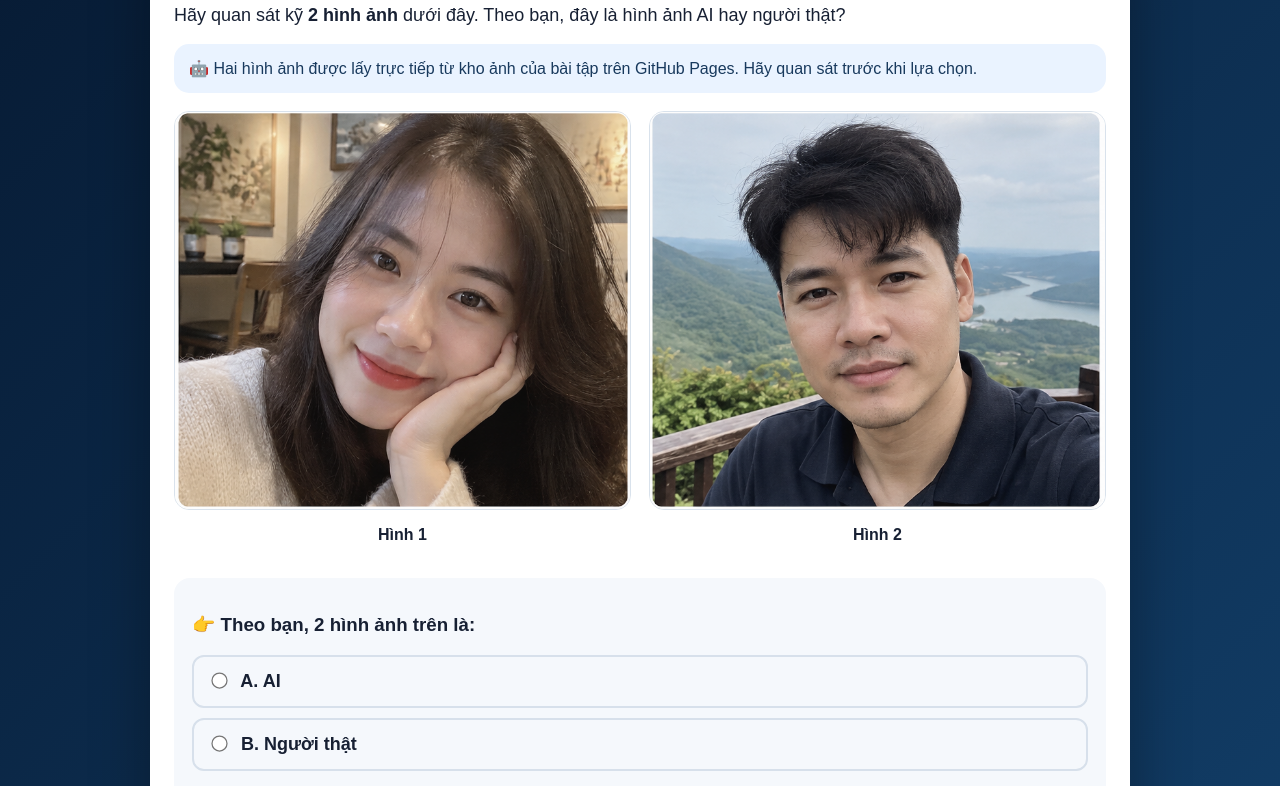
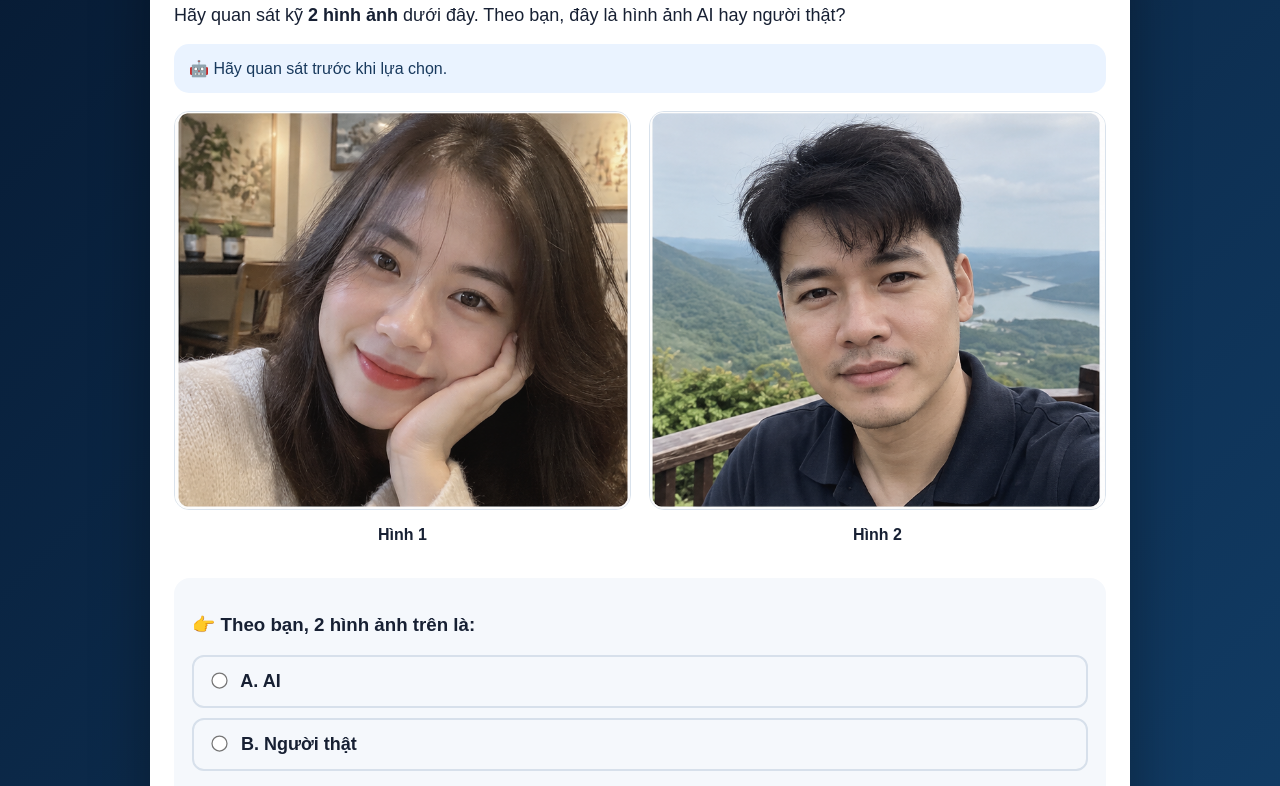
Before and after one commit to tieuchunhan/10-bay-an-toan-thong-tin, a plain HTML site: page 07-deepfake.html in a window 1280 px wide. Shown: the part 93-879 px from the top of the page. Drawn offline with Linux system fonts and the light colour scheme.

Commit message:
07-deepfake.html

```diff
--- a/07-deepfake.html
+++ b/07-deepfake.html
@@ -27,7 +27,7 @@ h1{font-size:30px;margin:0}.intro{background:#eaf3ff;border-radius:15px;padding:
 <div class="wrap"><div class="card">
 <div class="top"><div class="tag">TÌNH HUỐNG 7</div><h1>DEEPFAKE – THẬT HAY GIẢ?</h1></div>
 <p style="font-size:18px">Hãy quan sát kỹ <b>2 hình ảnh</b> dưới đây. Theo bạn, đây là hình ảnh AI hay người thật?</p>
-<div class="intro">🤖 Hai hình ảnh được lấy trực tiếp từ kho ảnh của bài tập trên GitHub Pages. Hãy quan sát trước khi lựa chọn.</div>
+<div class="intro">🤖 Hãy quan sát trước khi lựa chọn.</div>
 
 <div class="images">
   <div><img class="pic" src="deepfake-hinh-1.png" alt="Hình ảnh AI số 1"><p style="text-align:center;font-weight:700">Hình 1</p></div>
```
